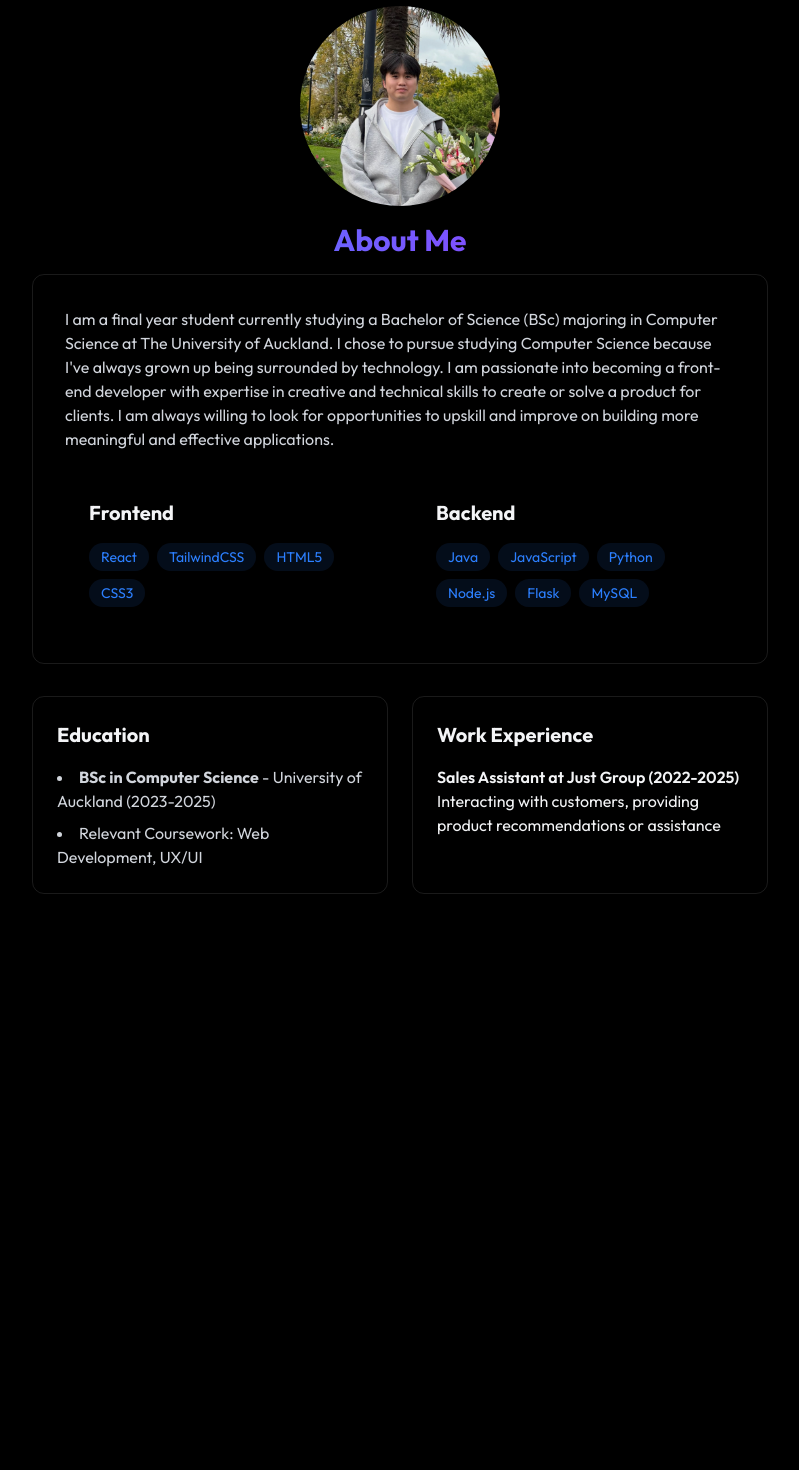
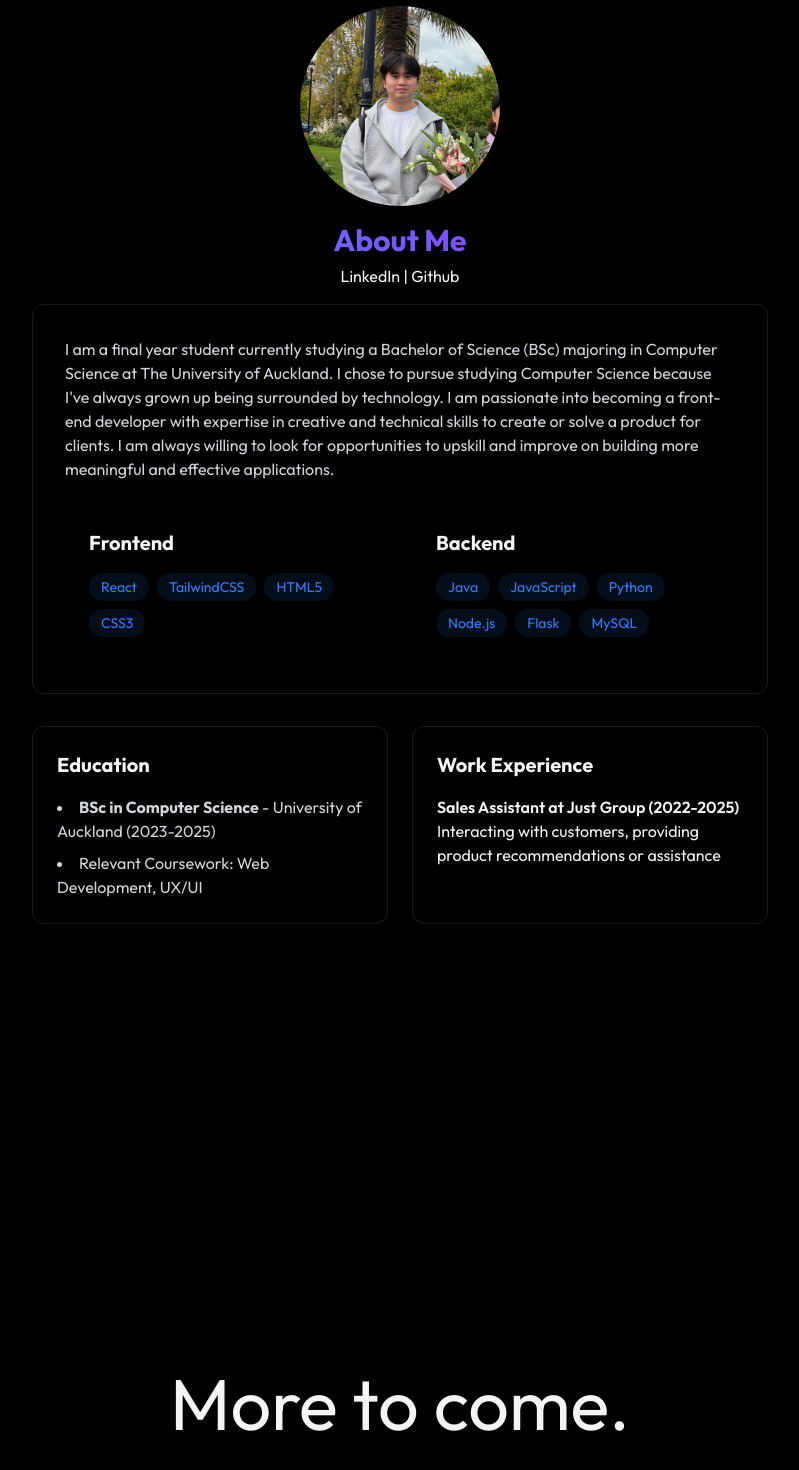
Before and after one commit to Bigmonterss/self-portfolio-project-2025, a React (Vite) app: page / in a window 1280 px wide. Shown: the part 874-2344 px from the top of the page, without its empty margins (240-1039 px from the left). Before the commit the page ends 1848 px from the top, so only its background shows below. Built offline with nearby package versions, Linux system fonts and the light colour scheme.

Commit message:
UPDATE: About.jsx and made a projects page

```diff
--- a/src/App.jsx
+++ b/src/App.jsx
@@ -5,6 +5,7 @@ import { Navbar } from "./components/Navbar";
 import { MobileMenu } from "./components/MobileMenu";
 import { Home } from "./components/sections/Home";
 import { About } from "./components/sections/About";
+import { Projects } from "./components/sections/Projects";
 import "./index.css";
 
 function App() {
@@ -22,6 +23,7 @@ function App() {
         <MobileMenu menuOpen={menuOpen} setMenuOpen={setMenuOpen}/>
         <Home/>
         <About/>
+        <Projects/>
       </div>
     </>
   )
--- a/src/components/sections/About.jsx
+++ b/src/components/sections/About.jsx
@@ -1,4 +1,5 @@
-import profileImage from '../../assets/images/me.png';;
+import profileImage from '../../assets/images/me.png';
+
 
 export const About = () => {
     const frontendSkills =["React", "TailwindCSS", "HTML5", "CSS3"]
@@ -11,9 +12,13 @@ export const About = () => {
                     <img className="w-50 h-50 rounded-full" src={profileImage} alt="Profile Image"/>
                 </div>
 
-                <h2 className="text-3xl font-bold mb-4 bg-gradient-to-r from-blue-500 to-purple-600 bg-clip-text text-transparent text-center">
+                <h2 className="text-3xl font-bold mb-1.5 bg-gradient-to-r from-blue-500 to-purple-600 bg-clip-text text-transparent text-center">
                     About Me
                 </h2>
+
+                <div className="flex justify-center mb-4">
+                    <h1>LinkedIn  |  Github</h1>
+                </div>
 
 
                 {/* Small intro about me section*/}
--- a/src/components/sections/Projects.jsx
+++ b/src/components/sections/Projects.jsx
@@ -0,0 +1,7 @@
+export const Projects = () => {
+    return (
+        <section id="projects" className="min-h-screen flex items-center justify-center py-20">
+            <h4 className="text-7xl">More to come.</h4>
+        </section>
+    );
+}
```
